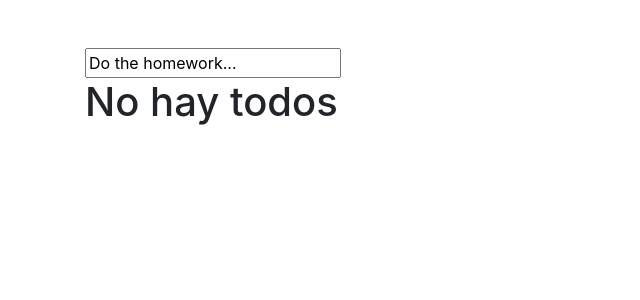
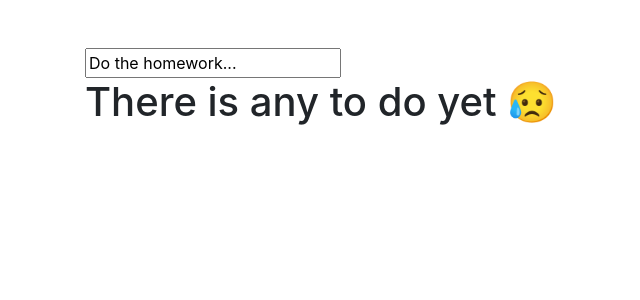
Before and after one commit to assembler-institute/reactjs-wish-list, a React (Create React App) app: page / in a window 1280 px wide. Shown: the top 300 px of the page, without its empty margins (0-640 px from the left). Built offline with nearby package versions, Linux system fonts and the light colour scheme.

Commit message:
Add validation to form

```diff
--- a/src/components/AddToDoTask/AddToDoTask.js
+++ b/src/components/AddToDoTask/AddToDoTask.js
@@ -30,7 +30,7 @@ export default class AddToDoTask extends React.Component {
   handlerInput = (event) => {
     const text = event.target.value
     const error = text.length === 0
-    console.log(error)
+
     this.updateState({text, error})
   }
 
--- a/src/components/TodoList/TodoList.js
+++ b/src/components/TodoList/TodoList.js
@@ -16,7 +16,7 @@ export default class TodoList extends React.Component {
       <>
       {
         tasks.length === 0 ?
-        <h1>No hay todos</h1> :
+        <h1 data-testid="no-todos">There is any to do yet <span role="img" aria-label="sad face">😥</span></h1> :
         <div className="todo-list">
          {
          tasks.map(task => (
```
